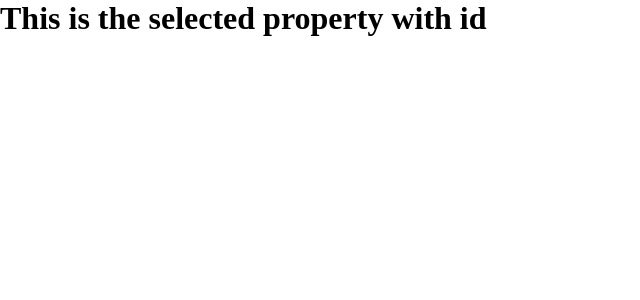
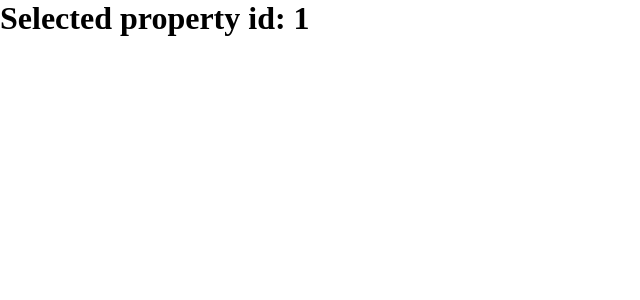
Before and after one commit to Mission-Ready-Mission-5-Group/mission-5-mern, a React (Vite) app in the folder client/: page /properties/1 in a window 1280 px wide. Shown: the top 300 px of the page, without its empty margins (0-640 px from the left). Built offline with nearby package versions, Linux system fonts and the light colour scheme.

Commit message:
Show example of how to get id

```diff
--- a/client/src/pages/Apply.tsx
+++ b/client/src/pages/Apply.tsx
@@ -1,6 +1,10 @@
+
+import { useParams } from "react-router-dom"
+
 const Apply = () => {
+	const {id} = useParams()
 	return (
-		<h1>Apply</h1>
+		<h1>Apply to this property id: {id}</h1>
 	)
 }
 
--- a/client/src/pages/SelectedProperty.tsx
+++ b/client/src/pages/SelectedProperty.tsx
@@ -1,11 +1,13 @@
+import { useState } from "react"
 import { useParams } from "react-router-dom"
 
 
 
 const SelectedProperty = () => {
+	const {id} = useParams()
 	return (
 		<>
-		<h1>This is the selected property with id </h1>
+			<h1>Selected property id: {id}</h1>
 		</>
 	)
 }
```
